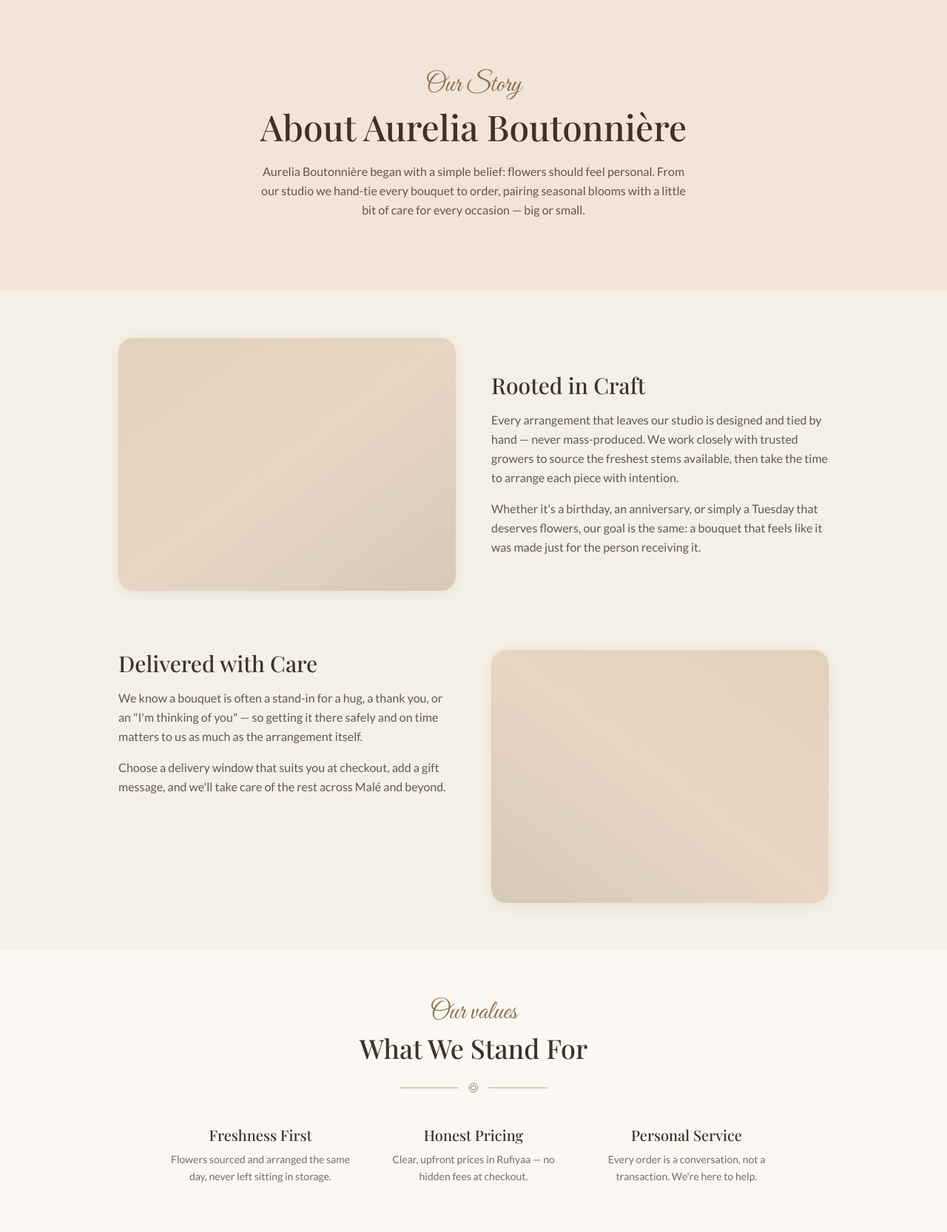
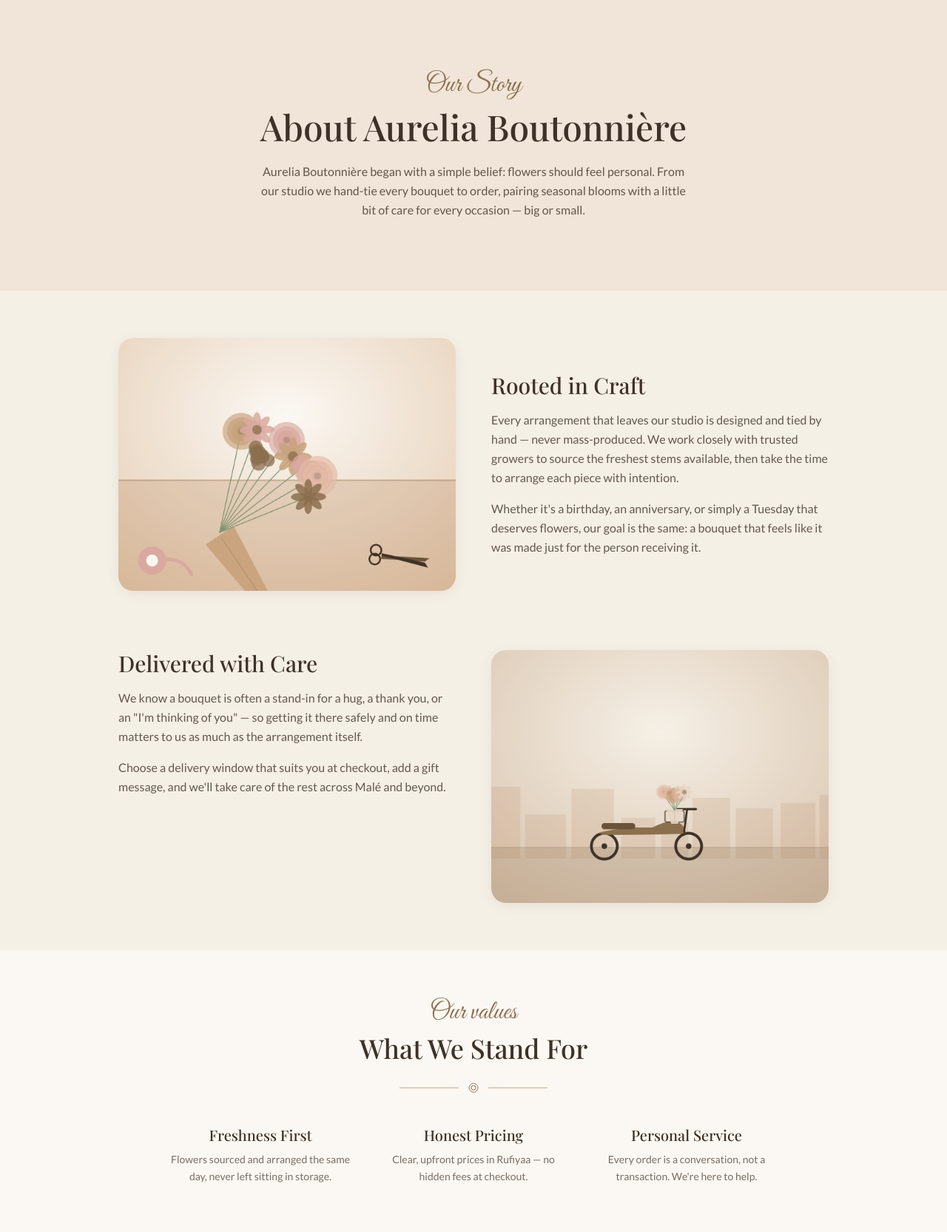
Before and after one commit to Ammaday11/aurelia, a Laravel app: page /about in a window 1280 px wide. Shown: the part 62-1728 px from the top of the page at 74% size. Run offline with Laravel 10, Linux system fonts and the light colour scheme; data comes from the database, SQL or seed files in the repository; style sheets or scripts are compiled from the project's sources; parts of the project's set-up code (start-up, migrations or seed data) failed here and were passed over; some libraries are stand-ins or nearby versions.

Commit message:
Fill the empty "Rooted in Craft" / "Delivered with Care" tiles on About
These were placeholder <div>s with only a gradient background — no
<img> at all — left over from the initial build since no photography
existed for the About page (product photos got generated placeholder
illustrations; this page didn't).

Added two illustrations in the same geometric-SVG, brand-palette style
as the seeded product photos (rasterized via cairosvg): a hand-tied
bouquet resting on a work table beside shears and a ribbon spool for
"Rooted in Craft", and a wrapped bouquet in a delivery scooter's front
basket for "Delivered with Care". Wired them in as real <img> tags
(object-cover inside the existing aspect-[4/3] containers) in place of
the empty gradient divs.

Co-Authored-By: Claude Sonnet 5 <noreply@anthropic.com>
Claude-Session: https://claude.ai/code/session_01Di6piCmq9JoTkjg24F4YCw

```diff
--- a/resources/views/pages/about.blade.php
+++ b/resources/views/pages/about.blade.php
@@ -12,7 +12,7 @@
 
     <section class="mx-auto max-w-5xl px-4 py-16 sm:px-6 lg:px-8">
         <div class="grid grid-cols-1 items-center gap-12 lg:grid-cols-2">
-            <div class="aspect-[4/3] rounded-xl2 bg-gradient-to-br from-sand/40 via-blush to-mocha/30 shadow-card"></div>
+            <img src="{{ asset('images/about/rooted-in-craft.png') }}" alt="A freshly hand-tied bouquet resting on the work table, beside a ribbon spool and shears" class="aspect-[4/3] w-full rounded-xl2 object-cover shadow-card">
             <div>
                 <h2 class="font-serif text-3xl text-espresso">Rooted in Craft</h2>
                 <p class="mt-4 leading-relaxed text-espresso/80">
@@ -39,7 +39,7 @@
                     the rest across Malé and beyond.
                 </p>
             </div>
-            <div class="order-1 aspect-[4/3] rounded-xl2 bg-gradient-to-tr from-mocha/30 via-blush to-sand/40 shadow-card lg:order-2"></div>
+            <img src="{{ asset('images/about/delivered-with-care.png') }}" alt="A wrapped bouquet carried in the front basket of a delivery scooter" class="order-1 aspect-[4/3] w-full rounded-xl2 object-cover shadow-card lg:order-2">
         </div>
     </section>
 
```
Also changed, not shown: public/images/about/delivered-with-care.png (added), public/images/about/rooted-in-craft.png (added).
